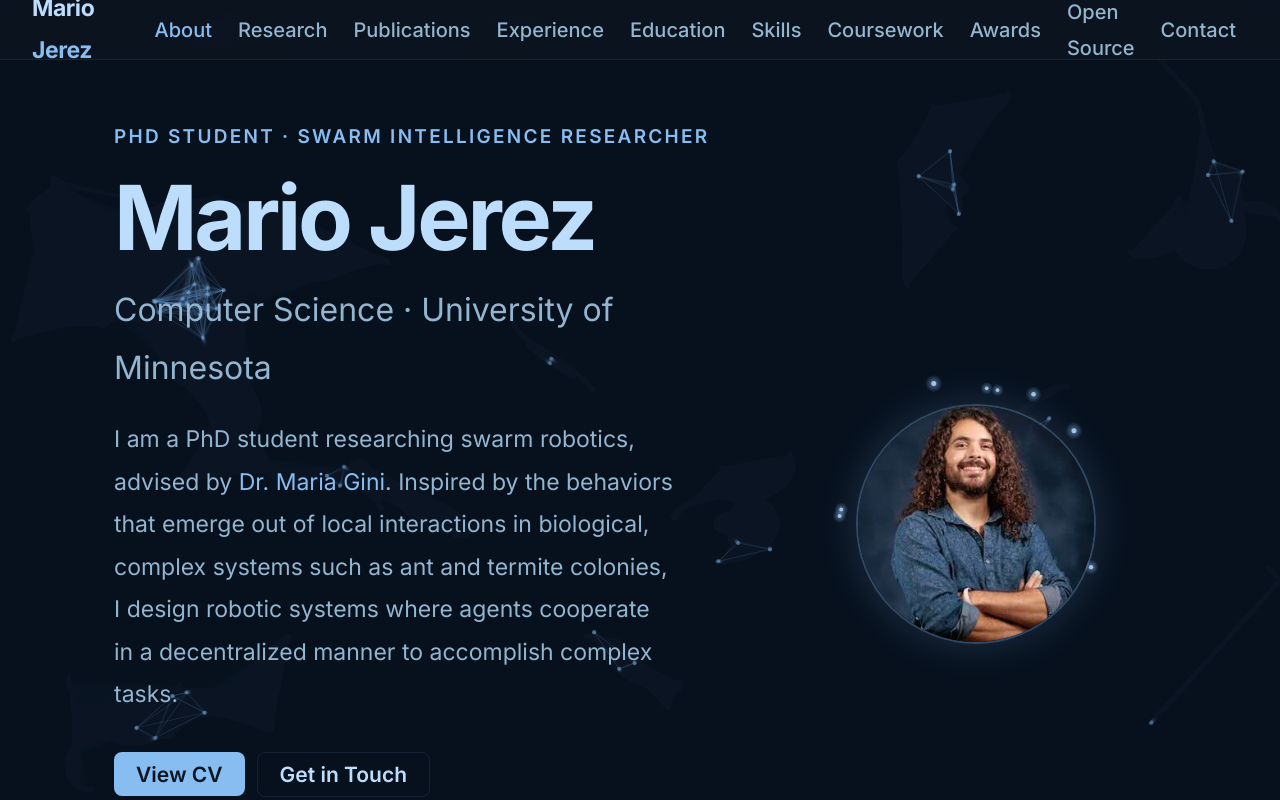
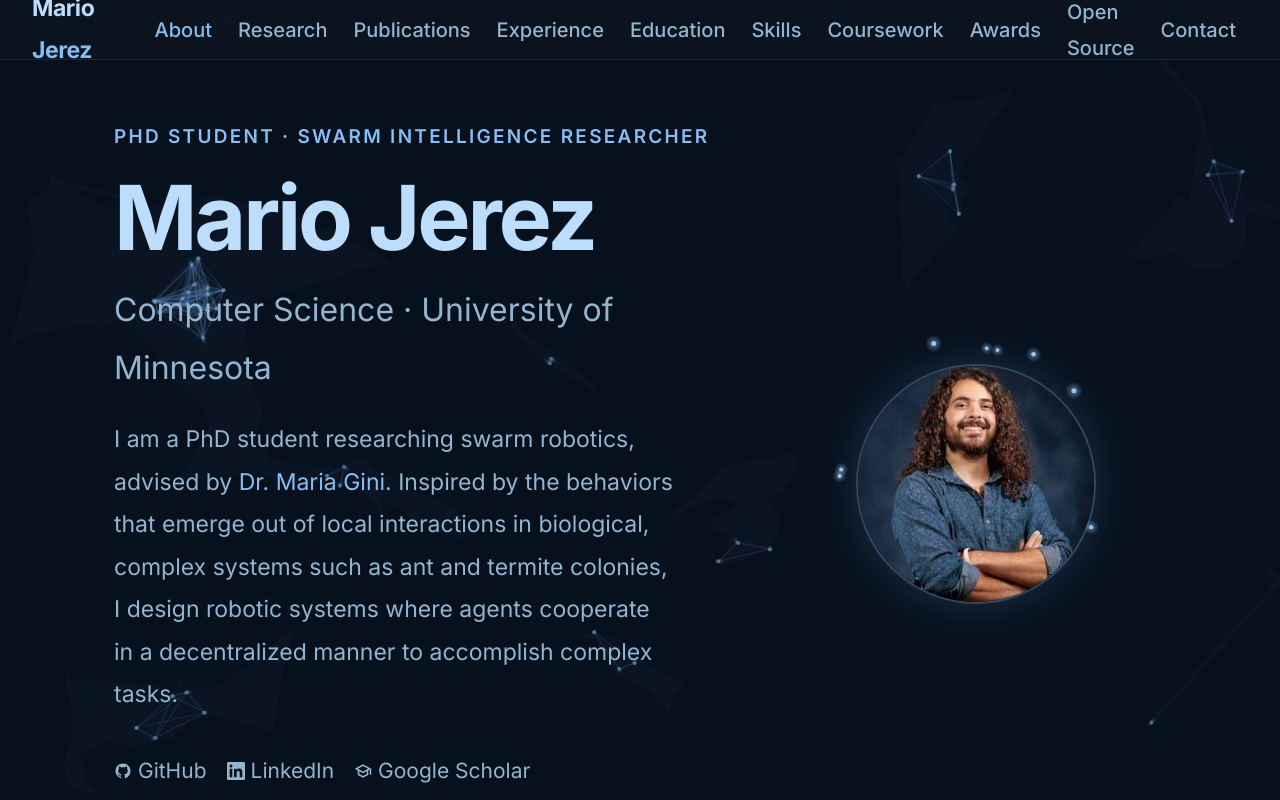
Before and after one commit to mariojerez/mariojerez.github.io, a React (Vite) app: page / in a window 1280 px wide. Shown: the top 800 px of the page. Built offline with nearby package versions, Linux system fonts and the light colour scheme.

Commit message:
Removed Get in Touch and View CV buttons

```diff
--- a/src/components/sections/Hero.jsx
+++ b/src/components/sections/Hero.jsx
@@ -24,20 +24,6 @@ export default function Hero() {
             complex systems such as ant and termite colonies, I design robotic systems where
             agents cooperate in a decentralized manner to accomplish complex tasks.
           </p>
-
-          <div className="hero-actions">
-            <a
-              href="/Mario_Jerez_Resume.pdf"
-              target="_blank"
-              rel="noopener noreferrer"
-              className="btn btn-primary"
-            >
-              View CV
-            </a>
-            <a href="#contact" className="btn btn-outline">
-              Get in Touch
-            </a>
-          </div>
 
           <div className="hero-social">
             <a href="https://github.com/mariojerez" target="_blank" rel="noopener noreferrer">
```
